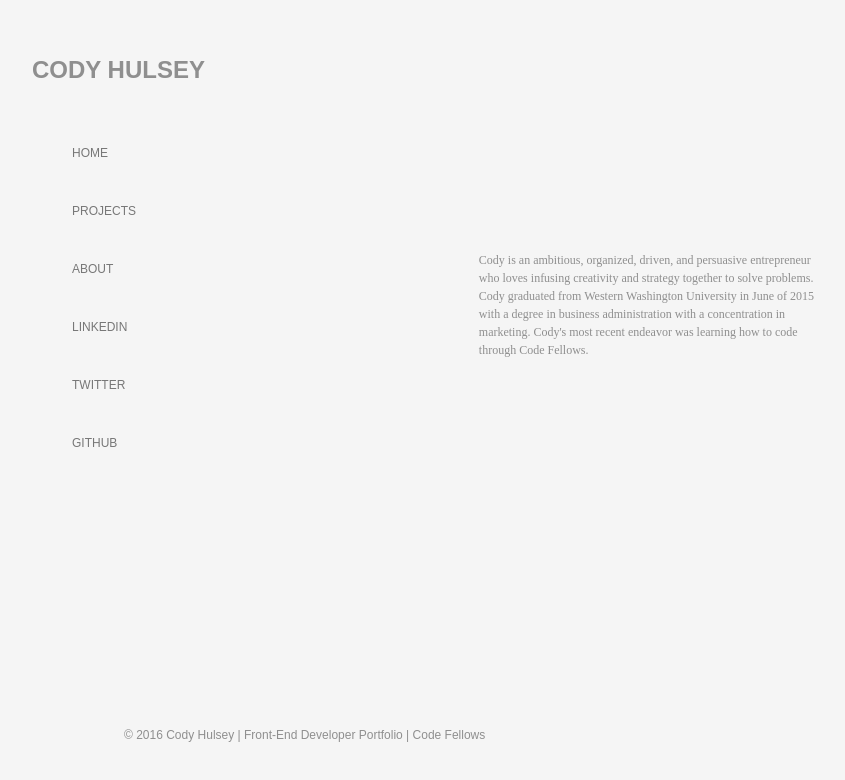
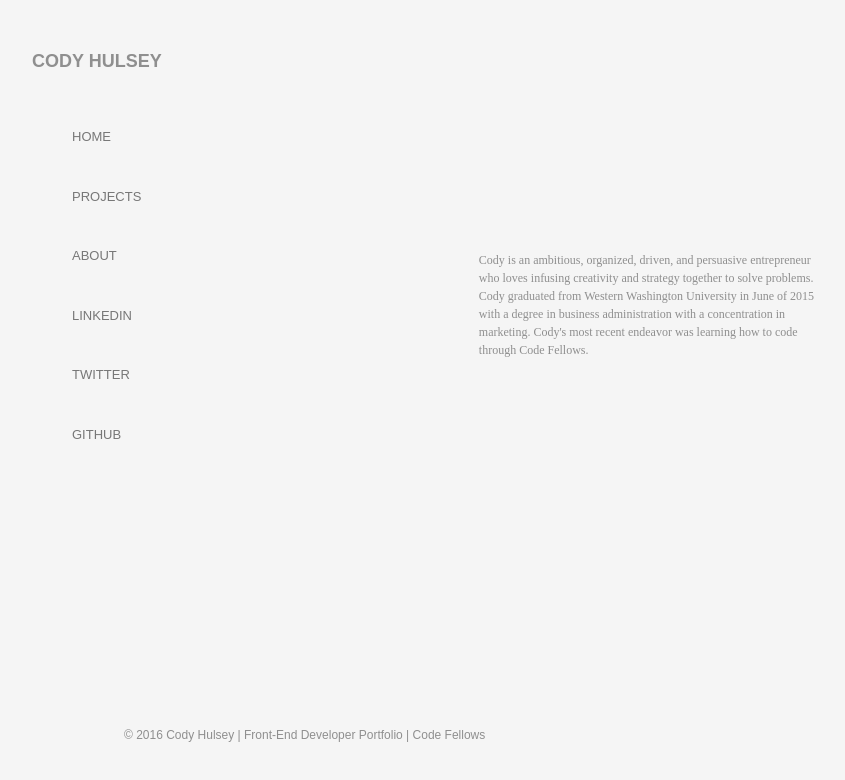
Before and after one commit to CodyHulsey/301n2-portfolio, a plain HTML site: page index.html in a window 1280 px wide. Shown: the whole page, without its empty margins (4-849 px from the left). Drawn offline with nearby package versions, Linux system fonts and the light colour scheme.

Commit message:
Fixed the menu.

```diff
--- a/index.html
+++ b/index.html
@@ -14,7 +14,7 @@
       <header>
         <h2>{{title}}</h2>
         <div class="byLine">
-          By <address><a href="{{sourceUrl}}">{{source}}</a></address>
+          From <address><a href="{{sourceUrl}}">{{source}}</a></address>
           Published <time pubdate datetime="{{publishedOn}}">{{publishStatus}}</time>
         </div>
       </header>
@@ -34,9 +34,9 @@
       <div class="icon-menu"></div>
       <div class="textTitle">
       <nav class="navContent">
-      <h1>
-        CODY HULSEY
-      </h1>
+        <h1>
+          CODY HULSEY
+        </h1>
         <ul>
           <li class="tab" data-content="home"><a href="#">HOME</a></li>
           <li class="tab" data-content="projects"><a href="#">PROJECTS</a></li>
--- a/scripts/portfolioView.js
+++ b/scripts/portfolioView.js
@@ -23,8 +23,6 @@ portfolioView.createFilters = function() {
 
       val =$(this).data('category');
       optionTag = '<option value="' + val + '">' + val + '</option>';
-      // DEBUG
-      console.log($('#category-filter option[value="' + val + '"]').length === 0);
 
       if($('#category-filter option[value="' + val + '"]').length === 0) {
         $('#category-filter').append(optionTag);
--- a/styles/base.css
+++ b/styles/base.css
@@ -35,5 +35,9 @@ a:hover, a:focus {
 }
 
 img {
-  max-width: 75%;
+  max-width: 85%;
 }
+
+h1 {
+  font-size: 1.5em;
+}
--- a/styles/layout.css
+++ b/styles/layout.css
@@ -1,4 +1,5 @@
 header {
+
 }
 
 main {
--- a/styles/modules.css
+++ b/styles/modules.css
@@ -17,7 +17,7 @@
   display:inline-block;
   vertical-align: top;
   font-size: 12px;
-  width: 200px;
+  width: 170px;
   position: fixed;
   left: 36px;
   top: 36px;
@@ -78,11 +78,11 @@ ul#filters {
 }
 
 @media only screen and (min-width: 990px) {
-  .main-nav ul {
+  .navContent ul {
     display: block !important;
   }
 
-  .main-nav li {
+  .navContent li {
     float: left;
     border: none;
     padding-right: 10%;
```
